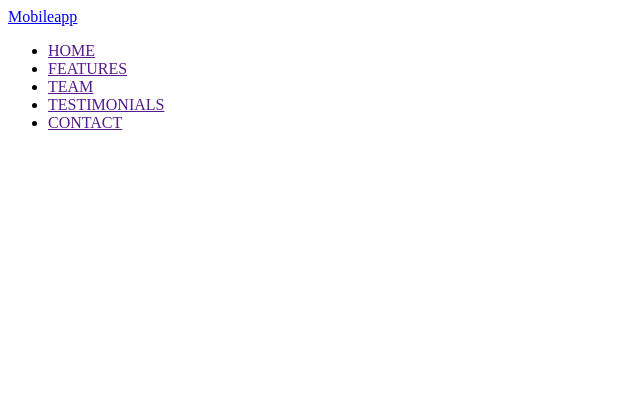
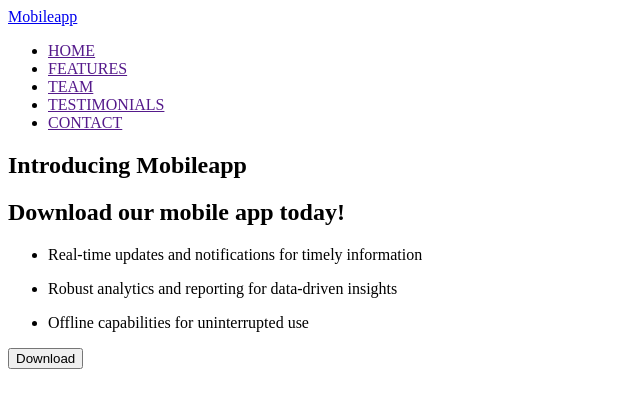
Before and after one commit to mikk1max/goit-practice, a plain HTML site: page index.html in a window 1280 px wide. Shown: the whole page, without its empty margins (0-640 px from the left). Drawn offline with Linux system fonts and the light colour scheme.

Commit message:
add section

```diff
--- a/index.html
+++ b/index.html
@@ -18,7 +18,24 @@
         </ul>
       </nav>
     </header>
-    <main></main>
+    <main>
+      <section>
+        <h1>Introducing Mobileapp</h1>
+        <h2>Download our mobile app today!</h2>
+        <ul>
+          <li>
+            <p>Real-time updates and notifications for timely information</p>
+          </li>
+          <li>
+            <p>Robust analytics and reporting for data-driven insights</p>
+          </li>
+          <li>
+            <p>Offline capabilities for uninterrupted use</p>
+          </li>
+        </ul>
+        <button type="button">Download</button>
+      </section>
+    </main>
     <footer></footer>
   </body>
 </html>
```
